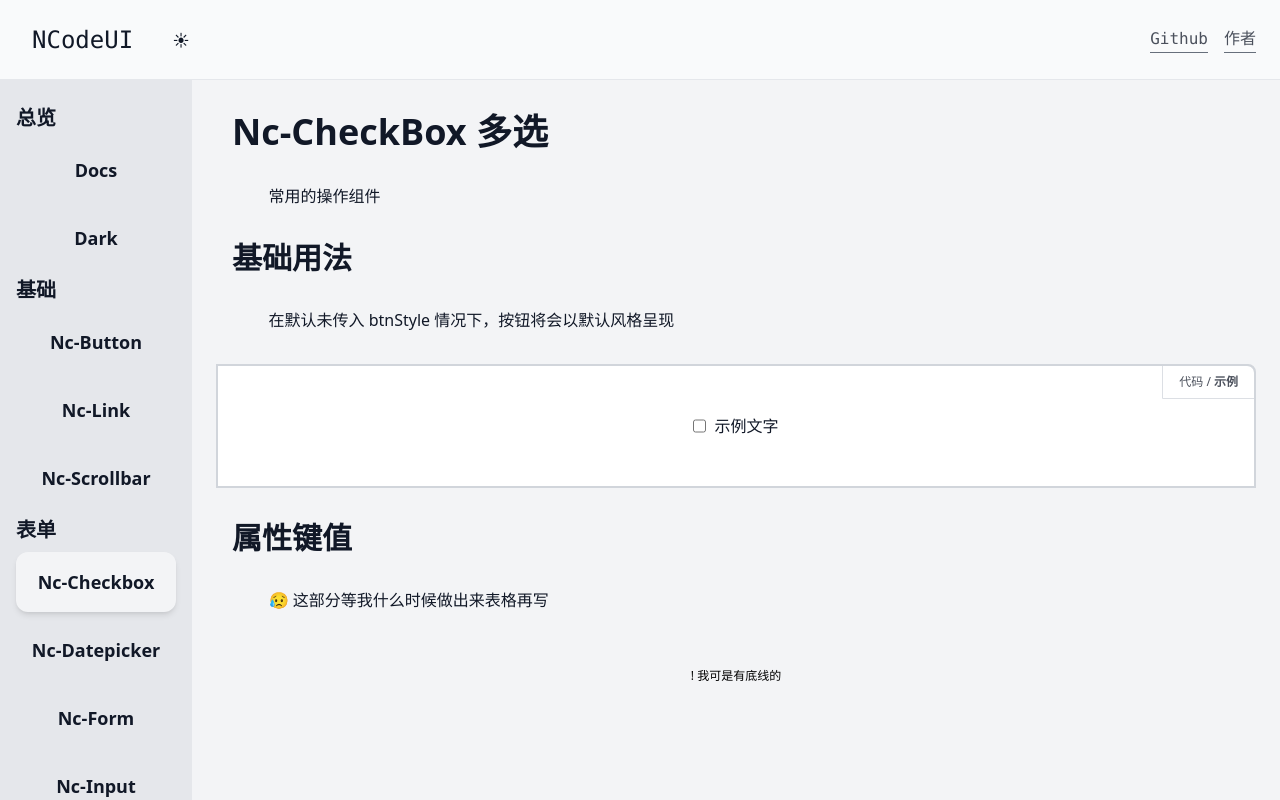
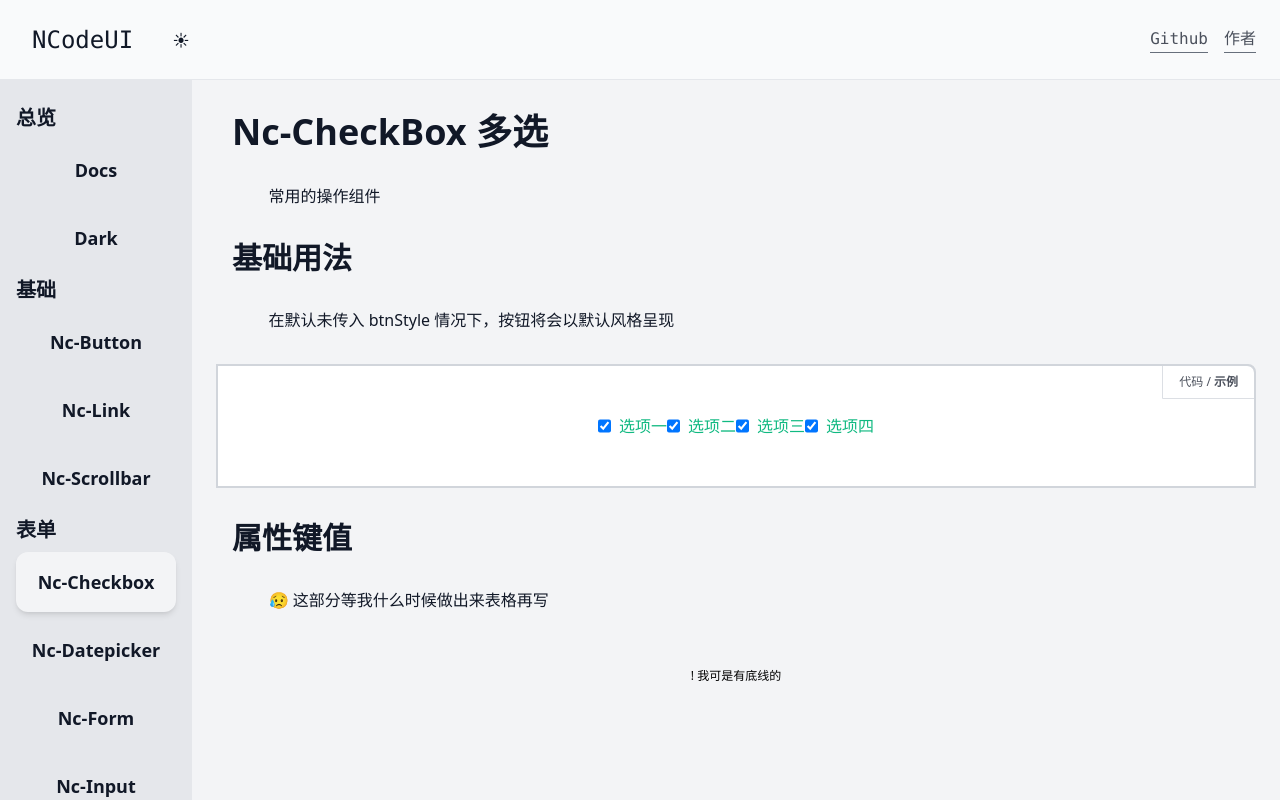
Before and after one commit to NeserCode/NCodeUI, a Vue app: page /docs/forms/checkbox in a window 1280 px wide. Built offline with nearby package versions, Linux system fonts and the light colour scheme; what @highlightjs/vue-plugin would draw is missing.

Commit message:
checkbox 组件编写
接着写文档

```diff
--- a/src/components/Forms/Checkbox/index.vue
+++ b/src/components/Forms/Checkbox/index.vue
@@ -1,25 +1,76 @@
 <template>
-  <div class="nc-checkbox">
+  <div
+    :class="['nc-checkbox', checkedClass, disabledClass, size]"
+    @click="toggleChecked"
+  >
     <input
       type="checkbox"
-      name="checkbox"
       class="nc-checkbox-body"
       ref="checkbox"
-      @change="$emit('update:checked', checked)"
+      :disabled="disabled"
+      v-model="isChecked"
     />
-    <span class="nc-checkbox-label">示例文字</span>
+    <span class="nc-checkbox-label">{{ label }}</span>
   </div>
 </template>
 
 <script setup>
-import { defineProps, toRefs } from 'vue'
+import {
+  ref,
+  defineProps,
+  toRefs,
+  defineEmits,
+  watch,
+  computed,
+  onBeforeMount
+} from 'vue'
+
+onBeforeMount(() => {
+  initModelValue()
+})
+
 const $props = defineProps({
-  checked: {
+  modelValue: {
+    type: Boolean,
+    default: false
+  },
+  label: {
+    type: String,
+    default: ''
+  },
+  size: {
+    type: String,
+    default: null
+  },
+  disabled: {
     type: Boolean,
     default: false
   }
 })
-const { checked } = toRefs($props)
+const { modelValue, label, size, disabled } = toRefs($props)
+
+const isChecked = ref(false)
+const $emits = defineEmits(['update:modelValue'])
+
+watch(isChecked, () => {
+  handleChangeModel()
+})
+watch(modelValue, () => {
+  initModelValue()
+})
+
+const checkedClass = computed(() => (isChecked.value ? 'checked' : ''))
+const disabledClass = computed(() => (disabled.value ? 'disabled' : ''))
+
+function handleChangeModel () {
+  $emits('update:modelValue', isChecked.value)
+}
+function toggleChecked () {
+  if (!disabled.value) isChecked.value = !isChecked.value
+}
+function initModelValue () {
+  isChecked.value = modelValue.value
+}
 </script>
 
 <style lang="postcss" scoped>
@@ -29,12 +80,52 @@ const { checked } = toRefs($props)
 
 /* Checkbox Body */
 .nc-checkbox .nc-checkbox-body {
-  @apply inline-block h-full min-w-min mr-2;
+  @apply inline-block h-full min-w-min mr-2
+  bg-transparent;
 }
 
 /* Checkbox label */
 .nc-checkbox .nc-checkbox-label {
-  @apply inline-block h-full min-w-min font-light
-  select-none;
+  @apply inline-flex items-center h-full min-w-min font-light
+  select-none transition-all;
+}
+
+/* Size Style */
+.nc-checkbox.normal .nc-checkbox-label {
+  @apply text-base;
+}
+.nc-checkbox.normal .nc-checkbox-body {
+  @apply w-3.5 h-3.5;
+}
+
+.nc-checkbox.large .nc-checkbox-label {
+  @apply text-lg;
+}
+.nc-checkbox.large .nc-checkbox-body {
+  @apply w-4 h-4 mr-2.5;
+}
+
+.nc-checkbox.small .nc-checkbox-label {
+  @apply text-sm;
+}
+.nc-checkbox.small .nc-checkbox-body {
+  @apply w-3 h-3 mr-1.5;
+}
+
+.nc-checkbox.mini .nc-checkbox-label {
+  @apply text-xs;
+}
+.nc-checkbox.mini .nc-checkbox-body {
+  @apply w-2.5 h-2.5 mr-1;
+}
+
+/* Checked Style */
+.nc-checkbox.checked {
+  @apply text-green-500;
+}
+
+/* Disabled Style */
+.nc-checkbox.disabled {
+  @apply opacity-75 text-gray-800 dark:text-gray-100;
 }
 </style>
--- a/src/views/Docs/Forms/Checkbox/Example/basic.vue
+++ b/src/views/Docs/Forms/Checkbox/Example/basic.vue
@@ -1,6 +1,9 @@
 <template>
   <viewBox :code="code">
-    <nc-checkbox v-model:checked="isChecked" />
+    <nc-checkbox v-model="isNamed" label="选项一" />
+    <nc-checkbox v-model="isNamed" label="选项二" />
+    <nc-checkbox v-model="isNamed" label="选项三" />
+    <nc-checkbox v-model="isNamed" label="选项四" />
   </viewBox>
 </template>
 
@@ -10,10 +13,22 @@ import NcCheckbox from '@/components/Forms/Checkbox/index.vue'
 
 import { ref } from 'vue'
 
-const code = ref(`<template>
-    <nc-button >默认样式</nc-button>
-</template>`)
-const isChecked = ref(true)
+const code = ref(
+  `<template>
+    <nc-checkbox v-model="isNamed" label="选项一" />
+    <nc-checkbox v-model="isNamed" label="选项二" />
+    <nc-checkbox v-model="isNamed" label="选项三" />
+    <nc-checkbox v-model="isNamed" label="选项四" />
+</template>
+
+<script setup>
+  import { ref } from 'vue'
+
+  const isNamed = ref(true)
+<` + '/script>'
+)
+
+const isNamed = ref(true)
 </script>
 
 <style lang="postcss" scoped>
```
